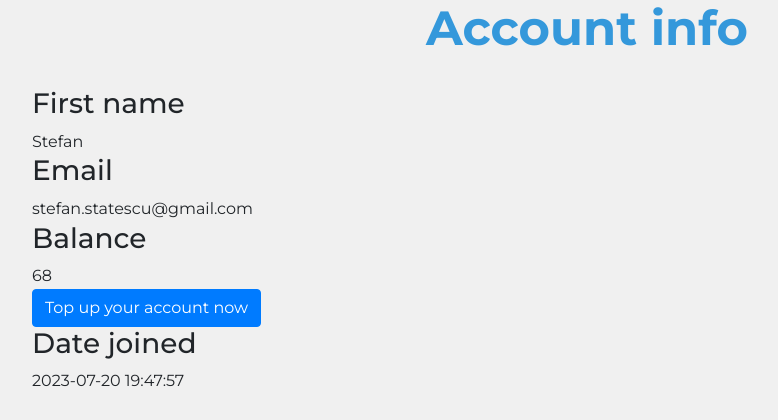
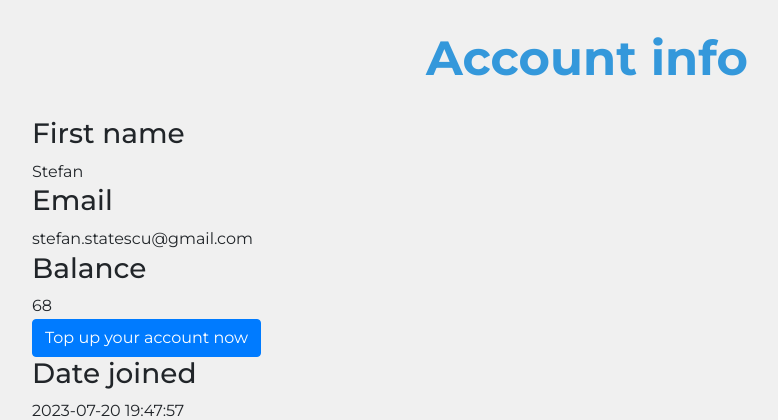
Before and after one commit to StefanMS/bb, a Flask app: page /account in a window 1280 px wide. Shown: the part 58-478 px from the top of the page, without its empty margins (53-831 px from the left). Run offline with Flask 3, Linux system fonts and the light colour scheme; a user stored in the database is signed in; some libraries are stand-ins or nearby versions.

```diff
--- a/website/static/css/main.css
+++ b/website/static/css/main.css
@@ -21,6 +21,8 @@ h1 {
     font-weight: bold;
     color: #3498db;
     /*border-bottom: 2px solid #3498db; */
+    padding-top: 10px;
+    margin-top: 20px;
     padding-bottom: 10px;
     margin-bottom: 20px;
 }
```
Also changed, not shown: instance/database.db.
